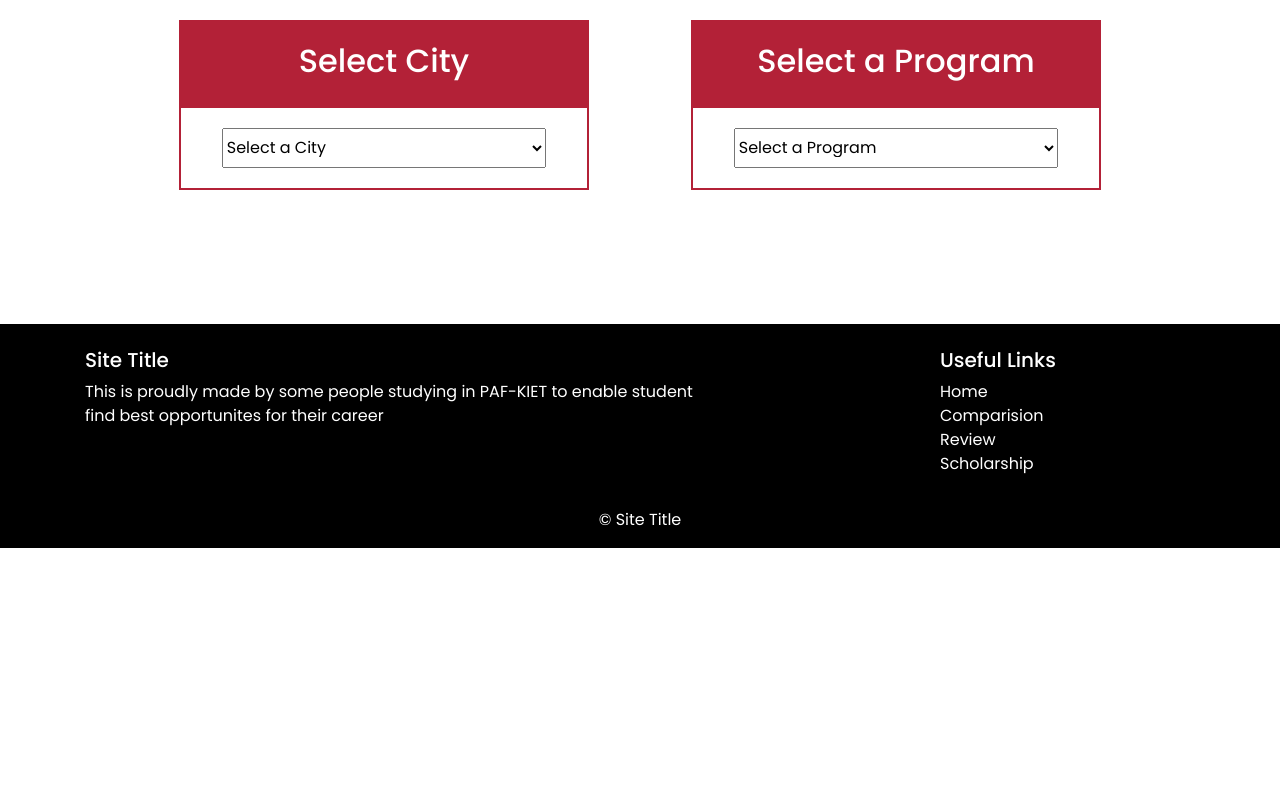
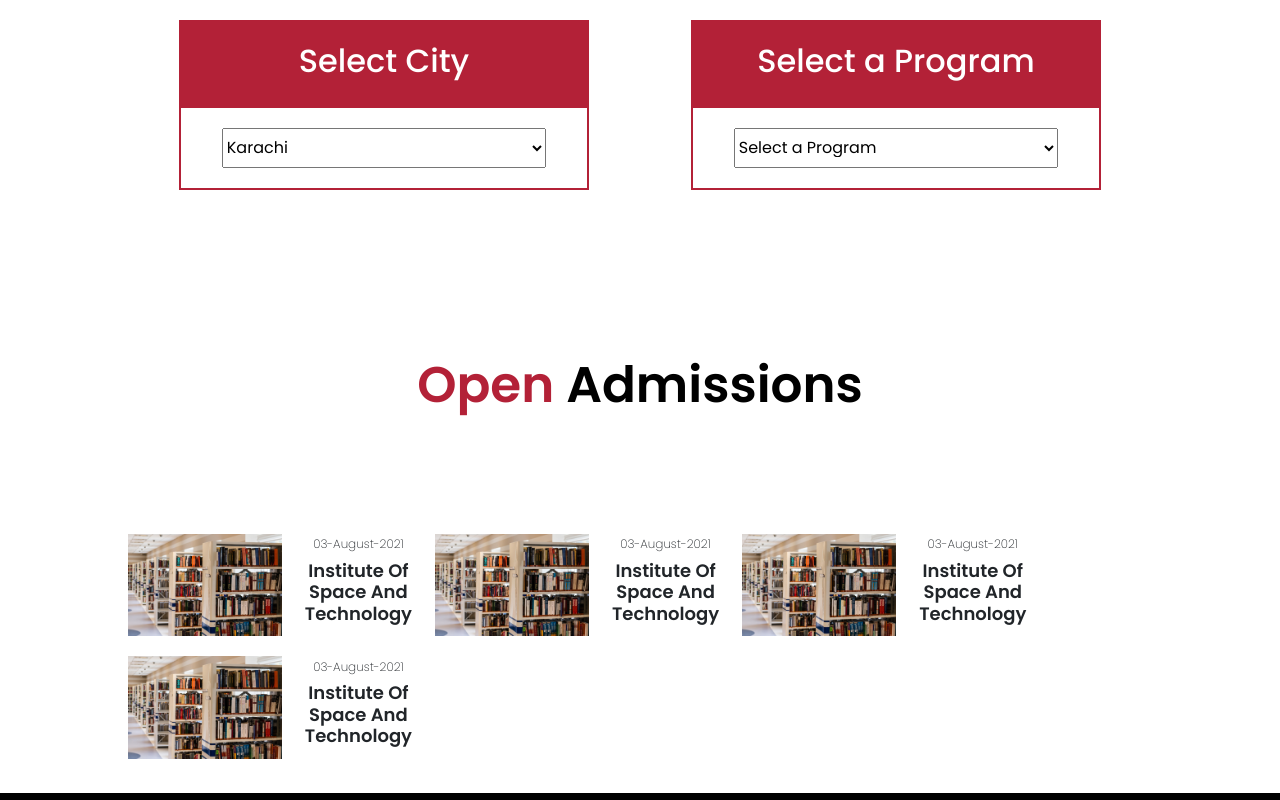
Before and after one commit to ahmadmustafeen/fyp, a React (Create React App) app: page /admission in a window 1280 px wide. Shown: the part 340-1140 px from the top of the page. Before the commit the page ends 888 px from the top, so only its background shows below. Built offline with nearby package versions, Linux system fonts and the light colour scheme.

Commit message:
filter done

```diff
--- a/src/App.css
+++ b/src/App.css
@@ -465,9 +465,39 @@ padding:0 30px;
 }
 
 
+/* UniversityItem */
+.UniversityItem{
+  width: 100%;
+  display: flex;
+  flex-direction: row;
+  padding: 10px 0;
+}
+.UniversityItem_img{
+  width: 50%;
+  /* aspect-ratio: 1; */
+}
+.UniversityItem_img img{
+  width:  100%;
+}
+.UniversityItem_text{
+  width: 50%;
+  display: flex;
+  flex-direction: column;
+  align-items: center;
+  text-align: center;
+  /* background-color: rebeccapurple; */
+  justify-content: center;
+}
+.UniversityItem_text h6{
+  font-size: 12px;
+  font-weight: 300;
+}
 
-
-
+.UniversityItem_text h3{
+  text-transform: capitalize;
+  font-weight: 800;
+  font-size: 18px;
+}
 
 
 
--- a/src/Components/SelectItem.js
+++ b/src/Components/SelectItem.js
@@ -3,6 +3,7 @@ import React from 'react'
 
 const SelectItem = props => {
     const {
+        value,
         title,
         placeholder
     } = props
@@ -14,7 +15,7 @@ const SelectItem = props => {
                 </h2>
             </div>
             <div className="SelectItem-Body">
-                <select onChange={(val)=>props?.selectItem(val) } placeholder={placeholder}>
+                <select onChange={(val)=>props?.selectItem(val) } placeholder={placeholder} value={value}>
                     <option disabled selected >{placeholder}</option>
                     {
                         props.data?.map(item=>{
--- /dev/null
+++ b/src/Components/UniversityItem.js
@@ -0,0 +1,36 @@
+import React from 'react'
+
+
+
+
+const UniversityItem = (props) => {
+    const   {
+        id,
+        city_id,
+        course_id,
+        date,
+        name,
+    } = props
+    return(
+        <div style={{width:'30%',}}>
+            <div className="UniversityItem">
+                <div className="UniversityItem_img">
+                    <img src={require("./image3.jpg").default} alt="image3"/>
+                </div>
+                <div className="UniversityItem_text">
+                    <h6>
+                       {date}
+                    </h6>
+                    <h3>
+                        {name}
+                    </h3>
+
+                </div>
+        </div>
+        </div>
+    )
+}
+
+
+
+export default UniversityItem
--- a/src/Screens/Admission/index.js
+++ b/src/Screens/Admission/index.js
@@ -1,8 +1,69 @@
-import React from 'react'
+import React,{useState} from 'react'
 import Header from '../../Components/Header'
 import Footer from '../../Components/Footer'
 import SelectItem from '../../Components/SelectItem'
 import HeaderText from '../../Components/HeaderText'
+import UniversityItem from '../../Components/UniversityItem'
+
+
+
+
+const UniversityData = [
+    {
+        id:1,
+        city_id:1,
+        course_id:1,
+        date:"03-August-2021",
+        name:"Institute of Space and Technology",
+    },
+    {
+        id:2,
+        city_id:1,
+        course_id:1,
+        date:"03-August-2021",
+        name:"Institute of Space and Technology",
+    },
+    {
+        id:3,
+        city_id:2,
+        course_id:1,
+        date:"03-August-2021",
+        name:"Institute of Space and Technology",
+    },
+    {
+        id:4,
+        city_id:2,
+        course_id:2,
+        date:"03-August-2021",
+        name:"Institute of Space and Technology",
+    },
+]
+
+
+
+
+
+
+const PROGRAM = [
+    {
+        id:1,
+        name:"UNIVERSITY"
+    },
+
+    {
+        id:2,
+        name:"SCHOOL"
+    }
+    ,
+    {
+        id:3,
+        name:"COLLEGE"
+    },
+]
+
+
+
+
 
 
 const CITY = [
@@ -28,7 +89,42 @@ const CITY = [
     },
 ]
 
+
 const Admission = (props) => {
+
+    const [data,setdata] = useState(UniversityData)
+
+
+    // const [state,setState] = useState({
+    //     location:"",
+    //     degree:""
+    // })
+    const [location,setLocation] = useState("")
+    const [degree,setDegree] = useState("")
+
+
+
+
+
+const onChange =  (type,id) =>{
+    if(type==="city_id"){
+        setLocation(id)
+    }
+    else{
+        setDegree(id)
+    }
+    if(type==='city_id' && !!degree){
+        setdata(UniversityData.filter(item=>item.city_id==id&&item.course_id==degree))
+    }
+    else if(type==='course_id' && !!location ){
+        setdata(UniversityData.filter(item=>item.city_id==location&&item.course_id==id))
+    }
+    else{
+        setdata(UniversityData.filter((item)=>item[type]==id))
+    }
+
+    // setdata(data.find((item)=>item[type]===id))
+}
     return (
         <>
             <Header />
@@ -36,15 +132,16 @@ const Admission = (props) => {
                 <div className="admission-title">
                     <HeaderText
                         headingLeft="Check"
-                        headingRight="Admission Criteria"
+                        headingRight="Admissions"
                         paragraph="Narrow down your favourite institutes and compare them side by side with our built-in tools"
                     />
                 </div>
                 <div class="admission-header">
                     <div style={{ width: '40%', }}>
                         <SelectItem
+                        value={location}
                             title="Select City"
-                            selectItem={(id) => console.log(id.target.value)}
+                            selectItem={(id) => onChange("city_id",id.target.value)}
                             placeholder="Select a City"
                             data={CITY}
                         />
@@ -52,14 +149,21 @@ const Admission = (props) => {
                     <div style={{ width: '40%', }}>
                         <SelectItem
                             title="Select a Program"
-                            selectItem={(id) => console.log(id.target.value)}
+                            selectItem={(id) => onChange("course_id",id.target.value)}
                             placeholder="Select a Program"
-                            data={CITY}
+                            data={PROGRAM}
                         />
                     </div>
                 </div>
-                <div>
-
+                <div className="admission-title">
+                    <HeaderText rtl
+                        headingLeft="Open"
+                        headingRight="Admissions"
+                        paragraph=""
+                    />
+                </div>
+                <div style={{width:'80%',margin:'auto',flexDirection:'row',display:'flex',flexWrap:'wrap'}}>
+                    {data.map((university)=> {return <UniversityItem {...university} />})}
                 </div>
 
 
```
